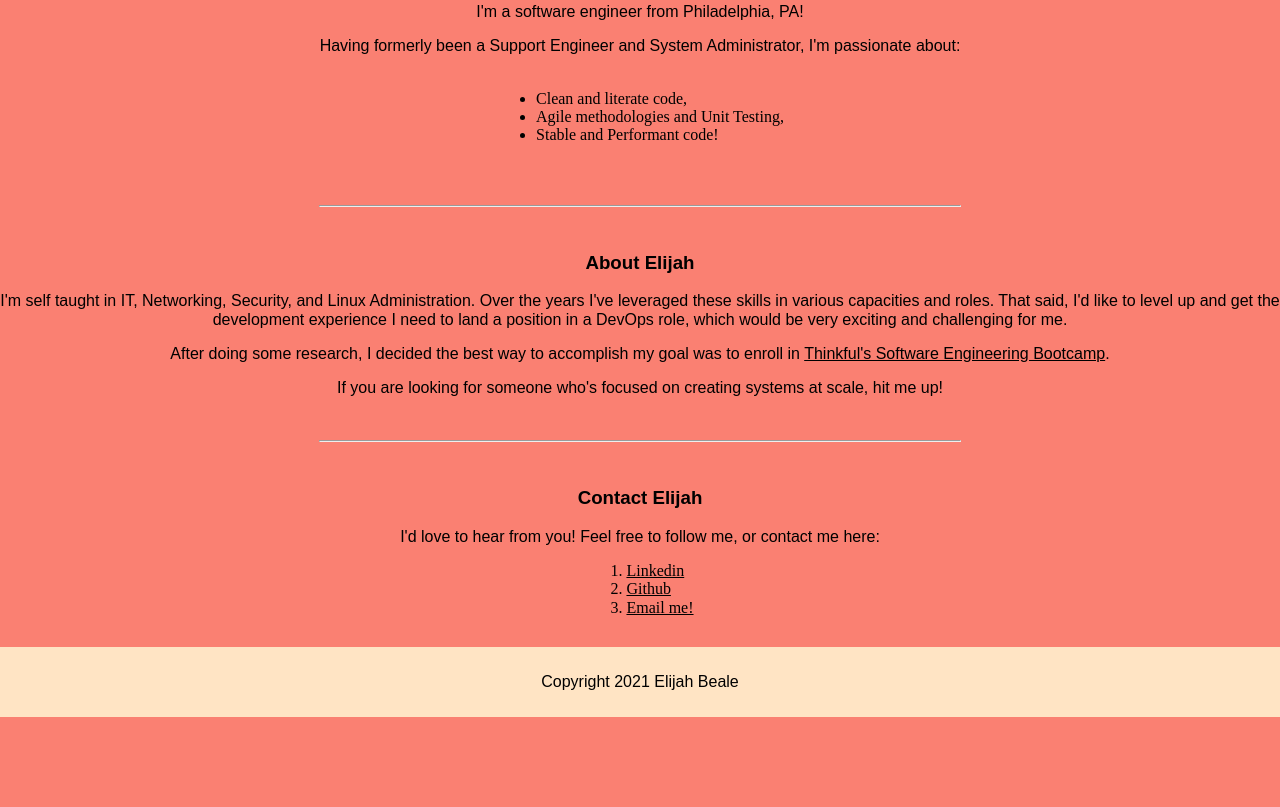
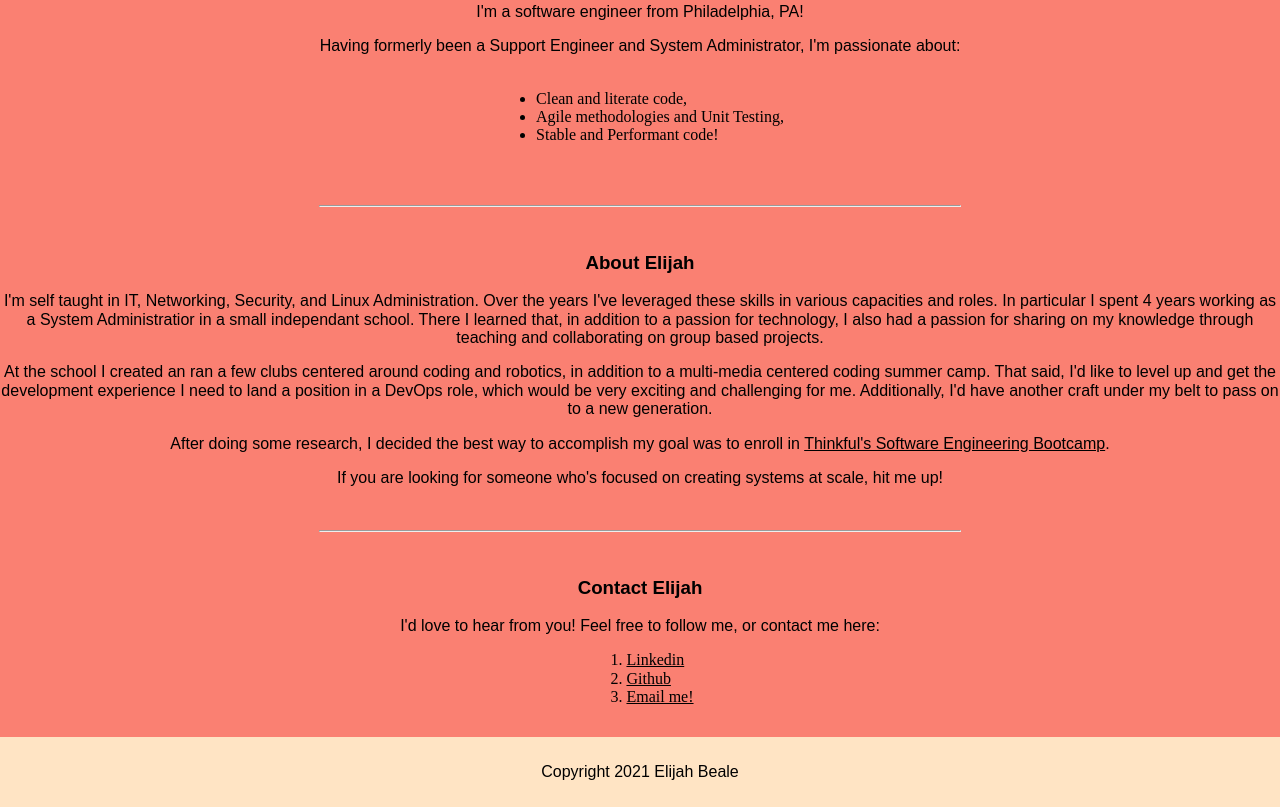
Before and after one commit to zetaomegagon/thinkful-portfolio-project, a plain HTML site: page index.html in a window 1280 px wide. Shown: the part 612-1419 px from the top of the page. Before the commit the page ends 1329 px from the top, so only its background shows below. Drawn offline with nearby package versions, Linux system fonts and the light colour scheme.

Commit message:
fixed about section.

```diff
--- a/index.html
+++ b/index.html
@@ -51,10 +51,17 @@
 
 	  <section id="about">
 	    <h3>About Elijah</h3>
-	    <p>I'm self taught in IT, Networking, Security, and Linux Administration. Over the years I've leveraged these skills in various capacities and roles. That said, I'd like to level up and get the development experience I need to land a position in a DevOps role, which would be very exciting and challenging for me.</p>
+		<p>I'm self taught in IT, Networking, Security, and Linux Administration. Over the years I've leveraged these skills in various capacities and roles. In particular I spent
+			4 years working as a System Administratior in a small independant school. There I learned that, in addition to a passion for technology, I also had a passion for
+			sharing on my knowledge through teaching and collaborating on group based projects.</p>
 
-	    <p>After doing some research, I decided the best way to accomplish my goal was to enroll in <a href="https://www.thinkful.com/bootcamp/web-development/">Thinkful's Software Engineering Bootcamp</a>.</p>
-	    <p>If you are looking for someone who's focused on creating systems at scale, hit me up!</p>
+			<p>At the school I created an ran a few clubs centered around coding and robotics, in addition to a multi-media centered coding
+			summer camp. That said, I'd like to level up and get the development experience I need to land a position in a DevOps role, which would be very exciting and challenging for me.
+			Additionally, I'd have another craft under my belt to pass on to a new generation.</p>
+
+			<p>After doing some research, I decided the best way to accomplish my goal was to enroll in <a href="https://www.thinkful.com/bootcamp/web-development/">Thinkful's Software Engineering Bootcamp</a>.</p>
+
+			<p>If you are looking for someone who's focused on creating systems at scale, hit me up!</p>
 	  </section>
 
     <br>
```
